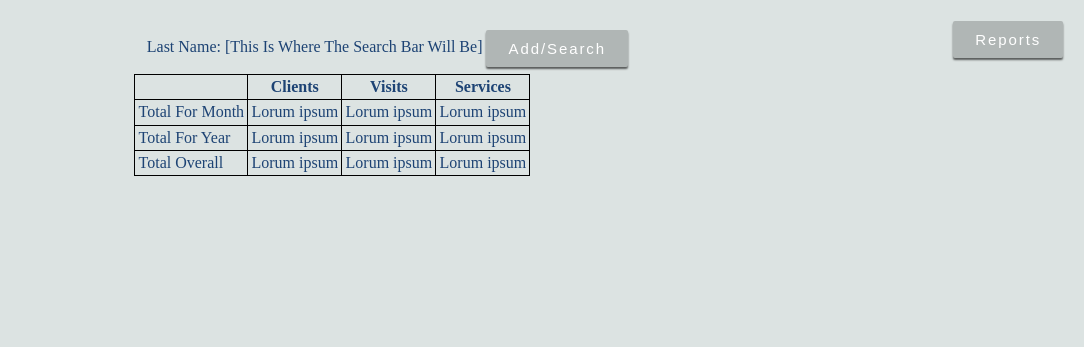
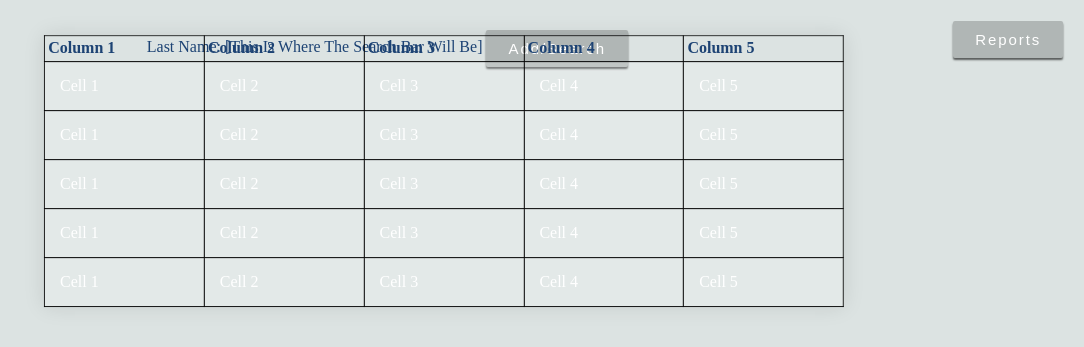
Before and after one commit to KadenEnters/MHIV, a plain HTML site: page index.html in a window 1280 px wide. Shown: the part 229-576 px from the top of the page, without its empty margins (196-1280 px from the left). Drawn offline with Linux system fonts and the light colour scheme.

Commit message:
Made The Tables on Index Better

```diff
--- a/index.html
+++ b/index.html
@@ -25,32 +25,54 @@
         Last Name: [This Is Where The Search Bar Will Be] <button name="add_Search_Button", type="button">Add/Search</button>
     </div>
 
-    <div id="info_table">
+<div class="container">
     <table>
+        <thead>
         <tr>
-                <th>       </th>
-                <th>Clients</th>
-                <th>Visits</th>
-                <th>Services</th>
+            <th>Column 1</th>
+            <th>Column 2</th>
+            <th>Column 3</th>
+            <th>Column 4</th>
+            <th>Column 5</th>
+        </tr>
+        </thead>
+        <tbody>
+        <tr>
+            <td>Cell 1</td>
+            <td>Cell 2</td>
+            <td>Cell 3</td>
+            <td>Cell 4</td>
+            <td>Cell 5</td>
         </tr>
         <tr>
-                <td>Total For Month</td>
-                <td>Lorum ipsum</td>
-                <td>Lorum ipsum</td>
-                <td>Lorum ipsum</td>
+            <td>Cell 1</td>
+            <td>Cell 2</td>
+            <td>Cell 3</td>
+            <td>Cell 4</td>
+            <td>Cell 5</td>
         </tr>
         <tr>
-                <td>Total For Year</td>
-                <td>Lorum ipsum</td>
-                <td>Lorum ipsum</td>
-                <td>Lorum ipsum</td>
+            <td>Cell 1</td>
+            <td>Cell 2</td>
+            <td>Cell 3</td>
+            <td>Cell 4</td>
+            <td>Cell 5</td>
         </tr>
         <tr>
-                <td>Total Overall</td>
-                <td>Lorum ipsum</td>
-                <td>Lorum ipsum</td>
-                <td>Lorum ipsum</td>
+            <td>Cell 1</td>
+            <td>Cell 2</td>
+            <td>Cell 3</td>
+            <td>Cell 4</td>
+            <td>Cell 5</td>
         </tr>
+        <tr>
+            <td>Cell 1</td>
+            <td>Cell 2</td>
+            <td>Cell 3</td>
+            <td>Cell 4</td>
+            <td>Cell 5</td>
+        </tr>
+        </tbody>
     </table>
 </div>
 </body>
--- a/stylesheet.css
+++ b/stylesheet.css
@@ -121,3 +121,25 @@ input[type='submit']:active, button:active, .btn:active{
     -webkit-box-shadow: inset 0px 2px 2px 2px rgba(0, 0, 0, .15);
     box-shadow: inset 0px 2px 2px 2px rgba(0, 0, 0, .15);
 }
+
+.container {
+    position: absolute;
+    top: 50%;
+    left: 50%;
+    transform: translate(-50%, -50%);
+}
+table {
+    width: 800px;
+    border-collapse: collapse;
+    overflow: hidden;
+    box-shadow: 0 0 20px rgba(0,0,0,0.1);
+}
+td {
+    padding: 15px;
+    background-color: rgba(255,255,255,0.2);
+    color: #fff;
+}
+
+th {
+    text-align: left;
+}
```
Lines whose indentation alone changed are shown as unchanged.
